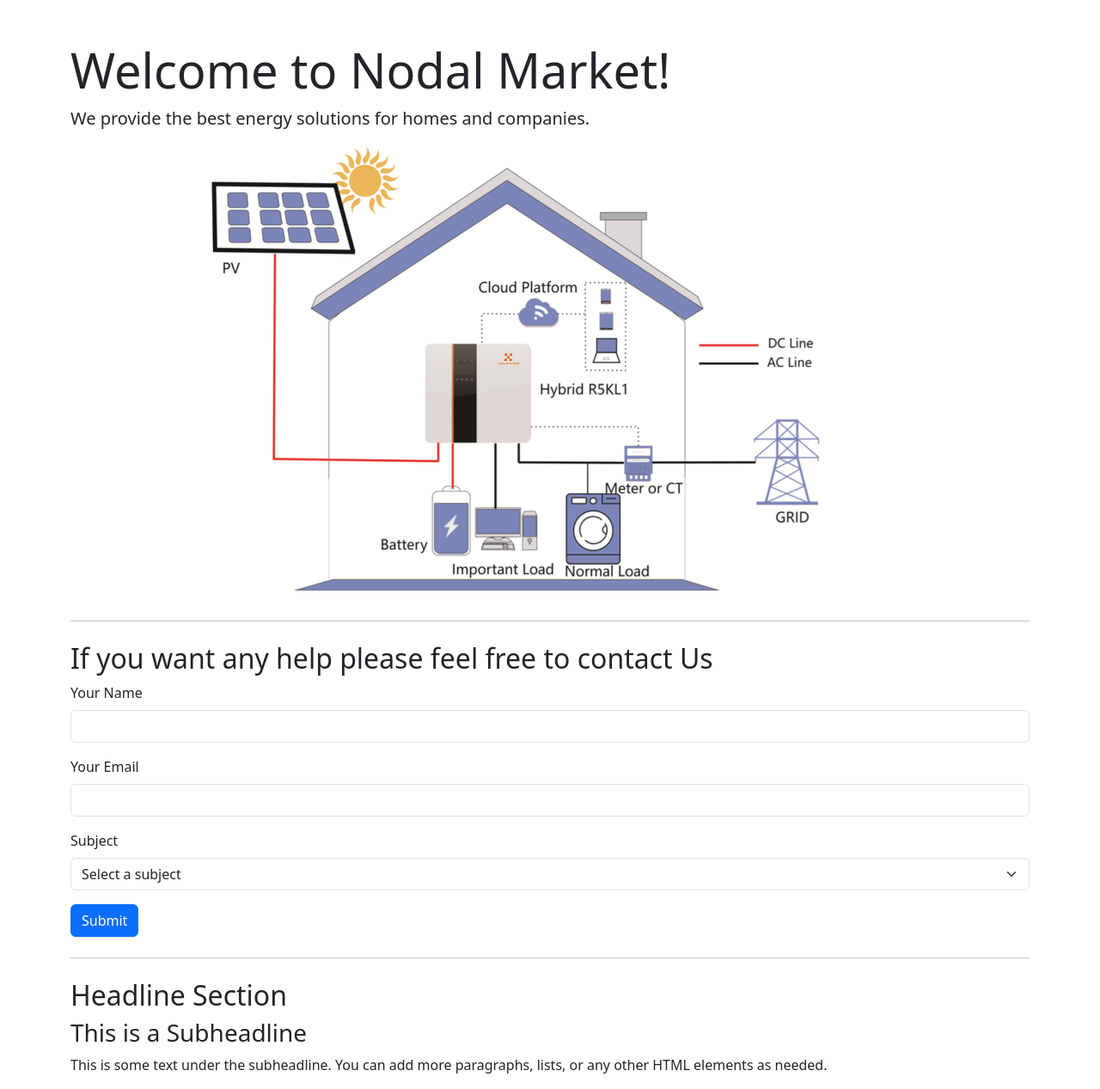
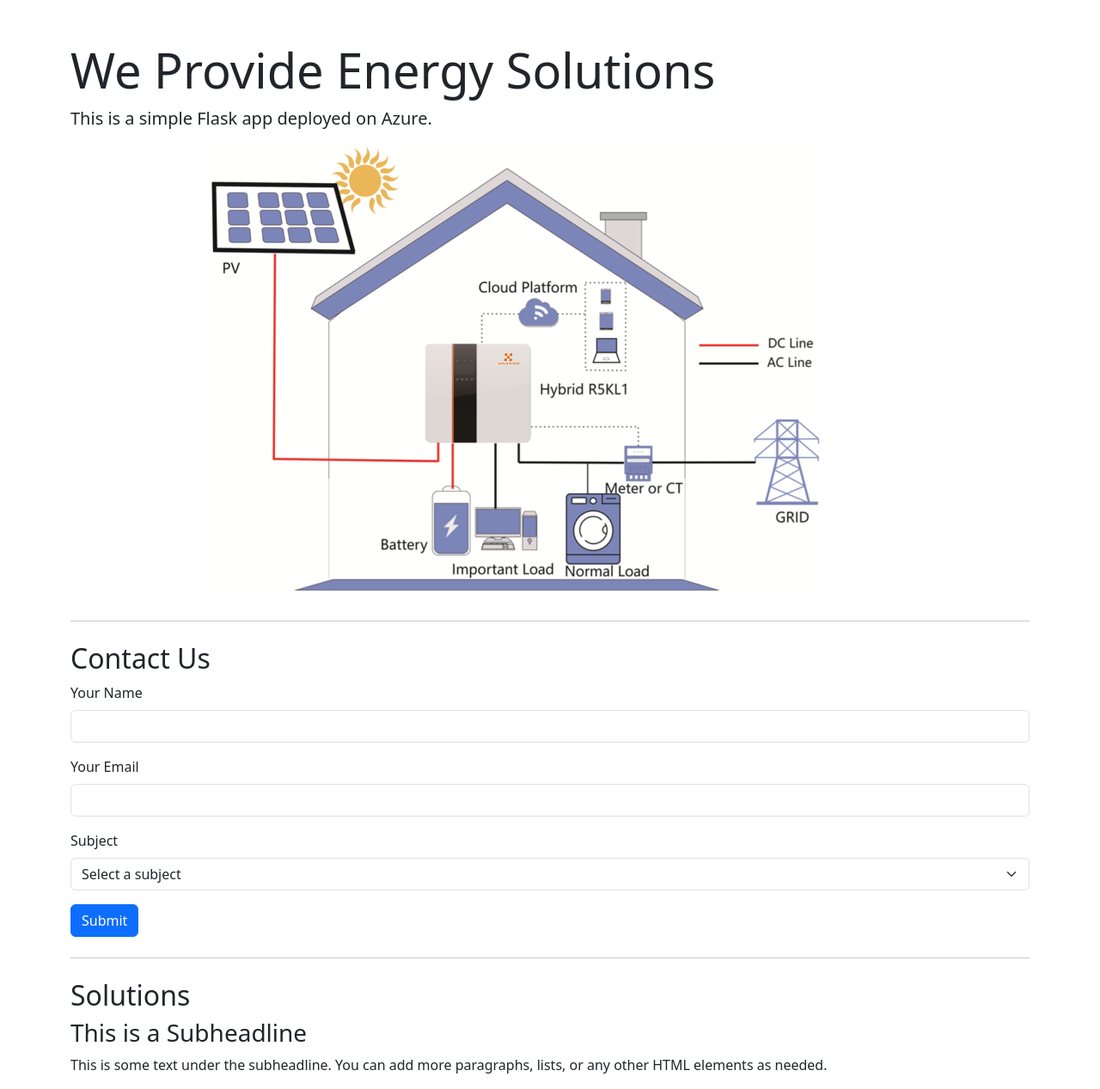
Before and after one commit to AustinTX360/1, a Flask app: page / in a window 1280 px wide. Shown: the whole page at 86% size. Run offline with Flask 3, Linux system fonts and the light colour scheme.

Commit message:
Update index.html

```diff
--- a/templates/index.html
+++ b/templates/index.html
@@ -8,12 +8,12 @@
 </head>
 <body>
     <div class="container mt-5">
-        <h1 class="display-4">Welcome to Nodal Market!</h1>
-        <p class="lead">We provide the best energy solutions for homes and companies.</p>
+        <h1 class="display-4">We Provide Energy Solutions</h1>
+        <p class="lead">This is a simple Flask app deployed on Azure.</p>
         <img src="{{ url_for('static', filename='your_image.jpg') }}" class="img-fluid" alt="Your Image">
         <hr class="my-4">
 
-        <h2>If you want any help please feel free to contact Us</h2>
+        <h2>Contact Us</h2>
         <form action="{{ url_for('submit_form') }}" method="post">
             <div class="mb-3">
                 <label for="name" class="form-label">Your Name</label>
@@ -37,7 +37,7 @@
 
         <hr class="my-4">
 
-        <h2>Headline Section</h2>
+        <h2>Solutions</h2>
         <h3>This is a Subheadline</h3>
         <p>This is some text under the subheadline. You can add more paragraphs, lists, or any other HTML elements as needed.</p>
     </div>
```
